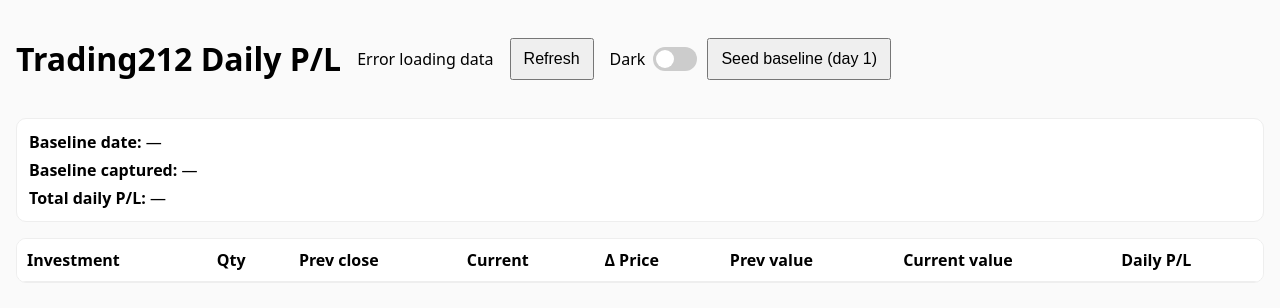
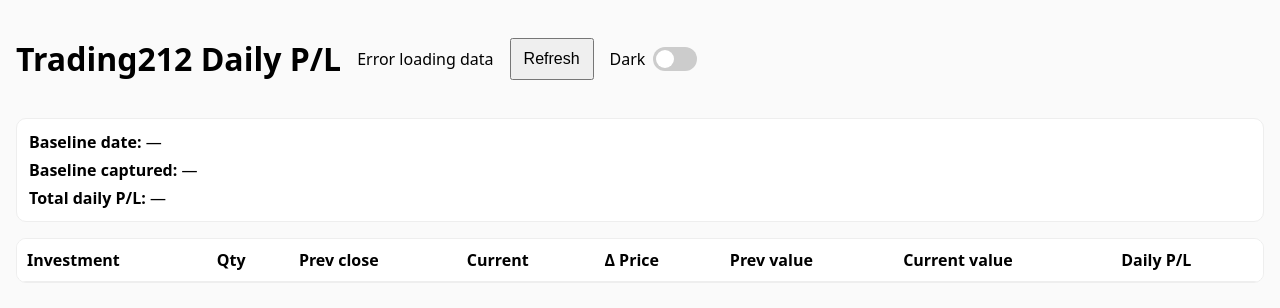
Before and after one commit to jacobwesty1-cmd/t212-pl-tracker, a plain HTML site: page frontend/index.html in a window 1280 px wide. Drawn offline with Linux system fonts and the light colour scheme; no server answers.

Commit message:
Remove seed baseline button

```diff
--- a/frontend/index.html
+++ b/frontend/index.html
@@ -20,10 +20,6 @@
     <input type="checkbox" id="themeToggle">
     <span class="slider"></span>
   </label>
-</div>
-      <button id="seedBtn" title="Creates an initial baseline so the dashboard works immediately">
-        Seed baseline (day 1)
-      </button>
     </div>
   </header>
 
```
